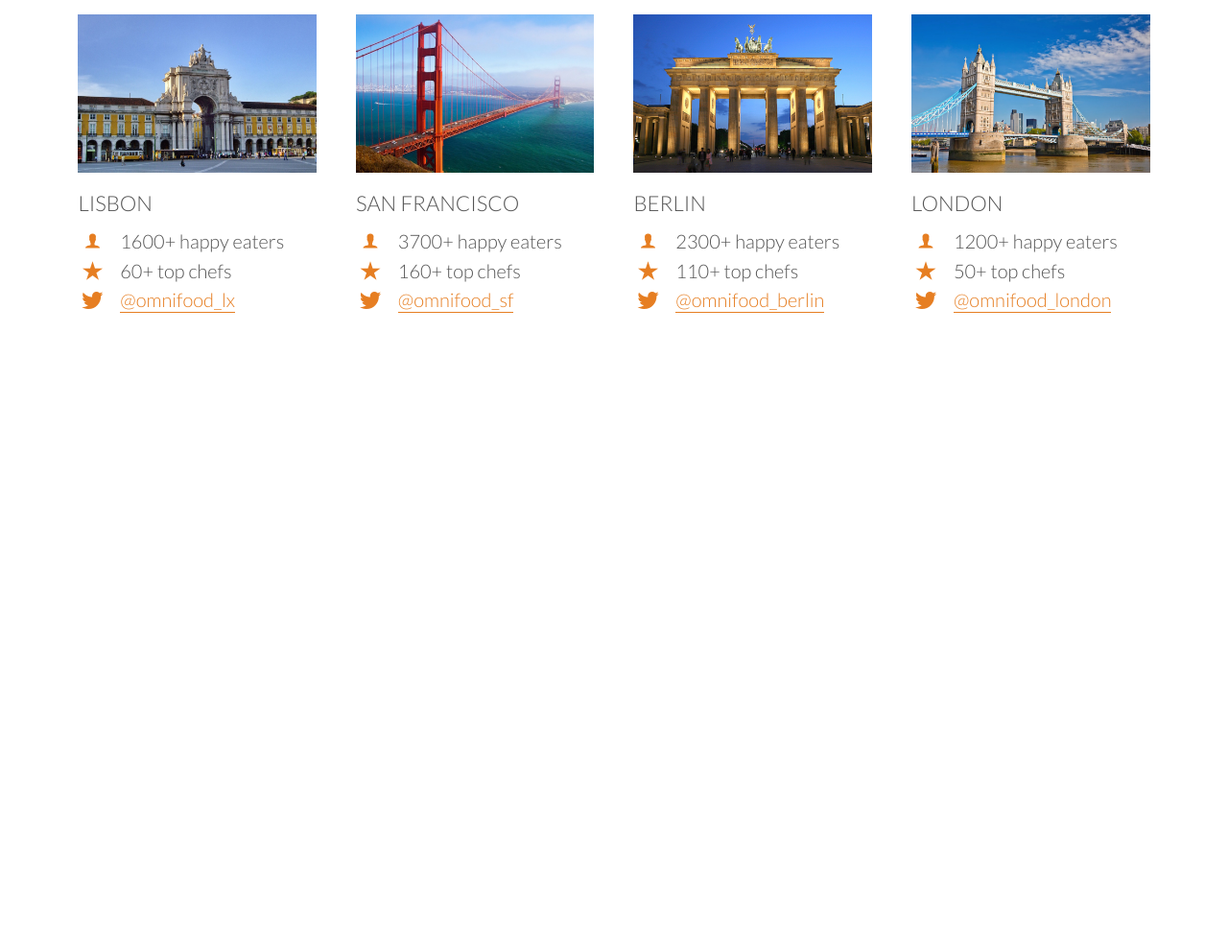
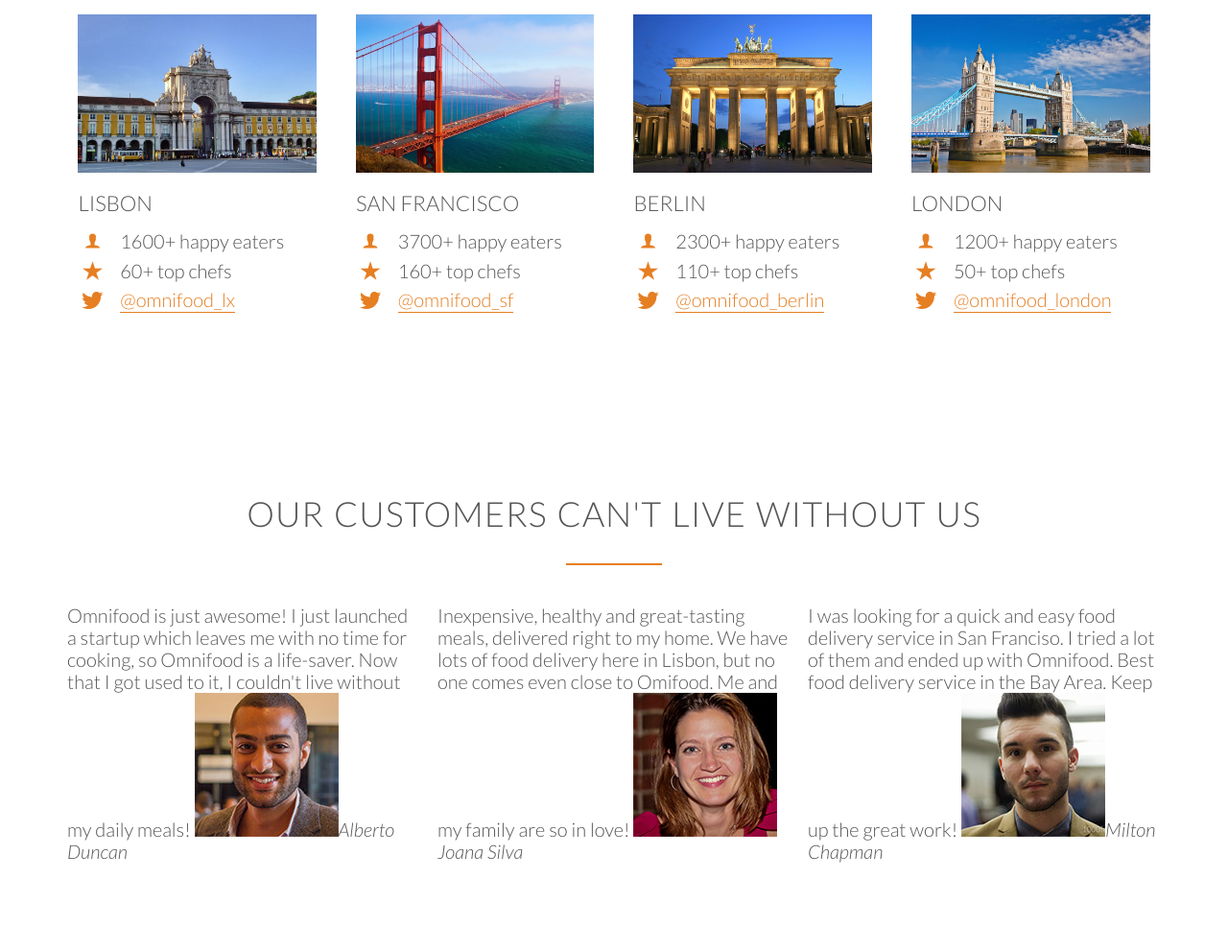
Before and after one commit to vladodinho/omnifood, a plain HTML site: page index.html in a window 1280 px wide. Shown: the part 2922-3912 px from the top of the page at 96% size. Before the commit the page ends 3357 px from the top, so only its background shows below. Drawn offline with Linux system fonts and the light colour scheme; files whose address does not match are found by name.

Commit message:
Marked-up testimonials section.

```diff
--- a/index.html
+++ b/index.html
@@ -222,6 +222,35 @@
 
   </section>
 
+  <section class="section-testimonials">
+
+    <div class="row">
+      <h2>Our customers can't live without us</h2>
+    </div>
+
+    <div class="row">
+      <div class="col span-1-of-3">
+        <blockquote>
+          Omnifood is just awesome! I just launched a startup which leaves me with no time for cooking, so Omnifood is a life-saver. Now that I got used to it, I couldn't live without my daily meals!
+          <cite><img src="resources/img/customer-1.jpg" alt="">Alberto Duncan</cite>
+        </blockquote>
+      </div>
+      <div class="col span-1-of-3">
+        <blockquote>
+          Inexpensive, healthy and great-tasting meals, delivered right to my home. We have lots of food delivery here in Lisbon, but no one comes even close to Omifood. Me and my family are so in love!
+          <cite><img src="resources/img/customer-2.jpg" alt="">Joana Silva</cite>
+        </blockquote>
+      </div>
+      <div class="col span-1-of-3">
+        <blockquote>
+          I was looking for a quick and easy food delivery service in San Franciso. I tried a lot of them and ended up with Omnifood. Best food delivery service in the Bay Area. Keep up the great work!
+          <cite><img src="resources/img/customer-3.jpg" alt="">Milton Chapman</cite>
+        </blockquote>
+      </div>
+    </div>
+
+  </section>
+
 </body>
 
 </html>
```
